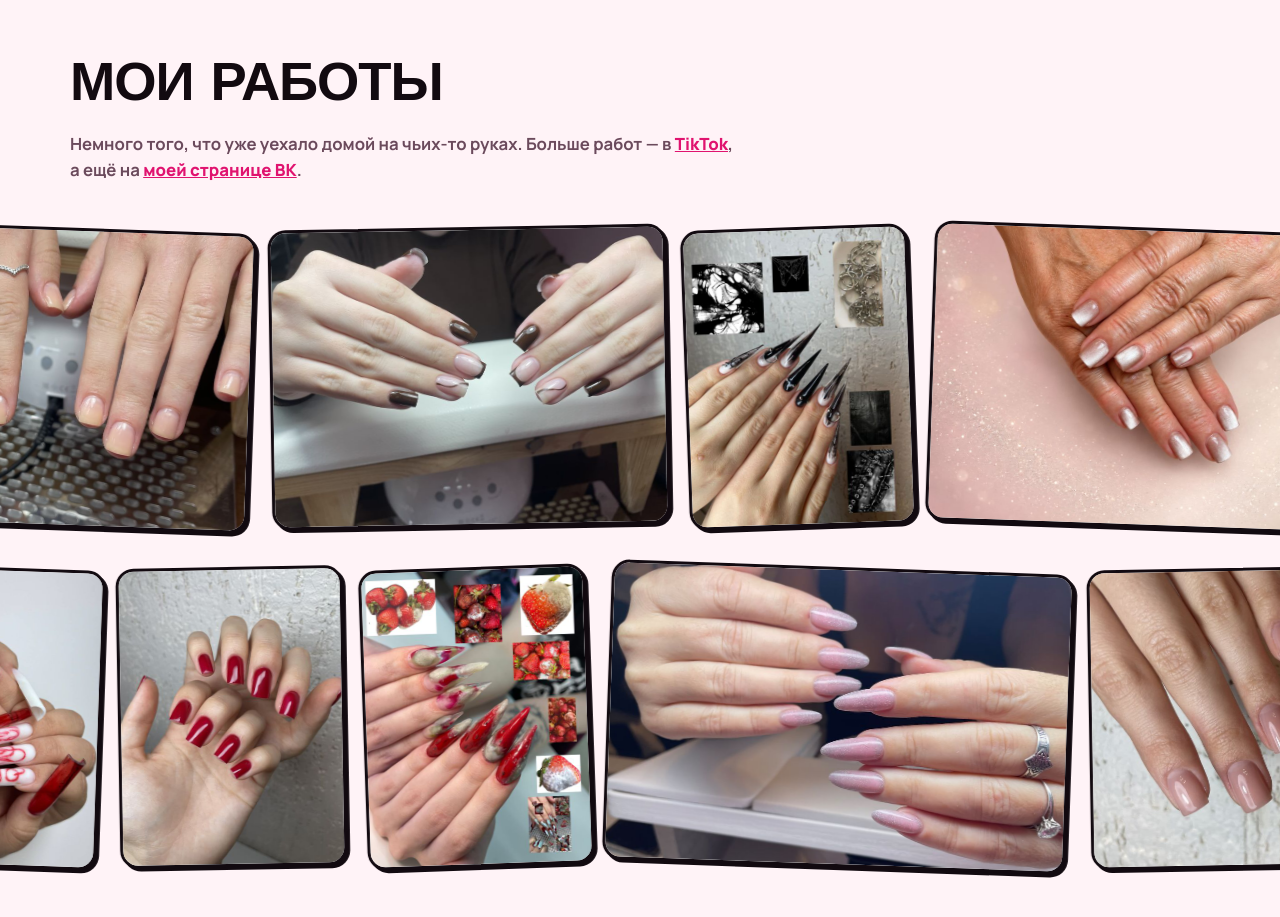
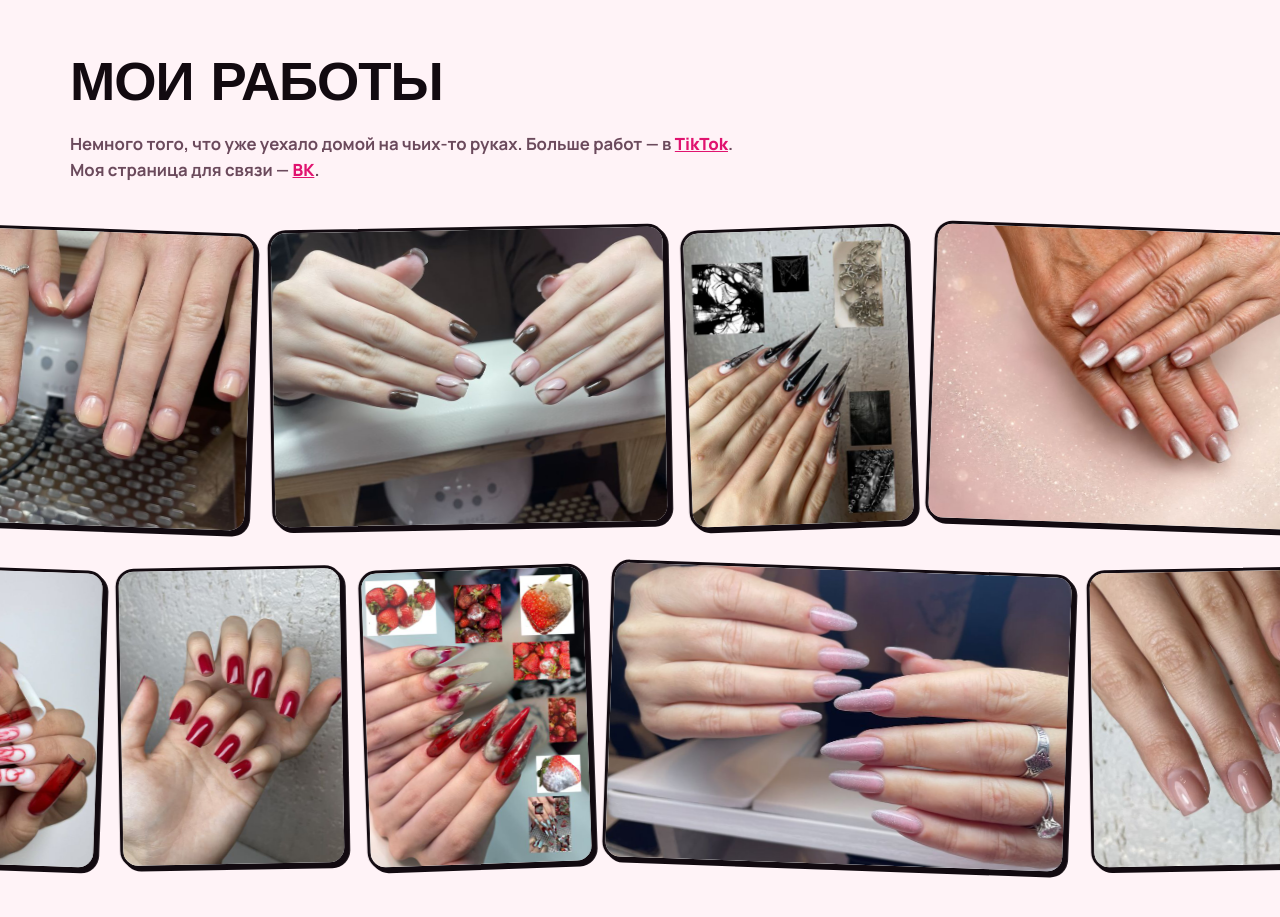
Before and after one commit to lizzy-nails/lizzy-nails.github.io, a plain HTML site: page index.html in a window 1280 px wide. Shown: the part 2700-3617 px from the top of the page. Drawn offline with Linux system fonts and the light colour scheme; no server answers; a web font is replaced by a local one.

Commit message:
VK as contact page in portfolio note

```diff
--- a/index.html
+++ b/index.html
@@ -146,7 +146,7 @@
   <section class="section section--works" id="works-sec">
     <div class="wrap">
       <h2>Мои работы</h2>
-      <p class="sub">Немного того, что уже уехало домой на чьих-то руках. Больше работ — в <a href="https://www.tiktok.com/@lola_niss" target="_blank" rel="noopener">TikTok</a>, а ещё на <a href="https://vk.com/vetochka_dzhi" target="_blank" rel="noopener">моей странице ВК</a>.</p>
+      <p class="sub">Немного того, что уже уехало домой на чьих-то руках. Больше работ — в <a href="https://www.tiktok.com/@lola_niss" target="_blank" rel="noopener">TikTok</a>. Моя страница для связи — <a href="https://vk.com/vetochka_dzhi" target="_blank" rel="noopener">ВК</a>.</p>
     </div>
     <div class="works" id="works"></div>
   </section>
```
